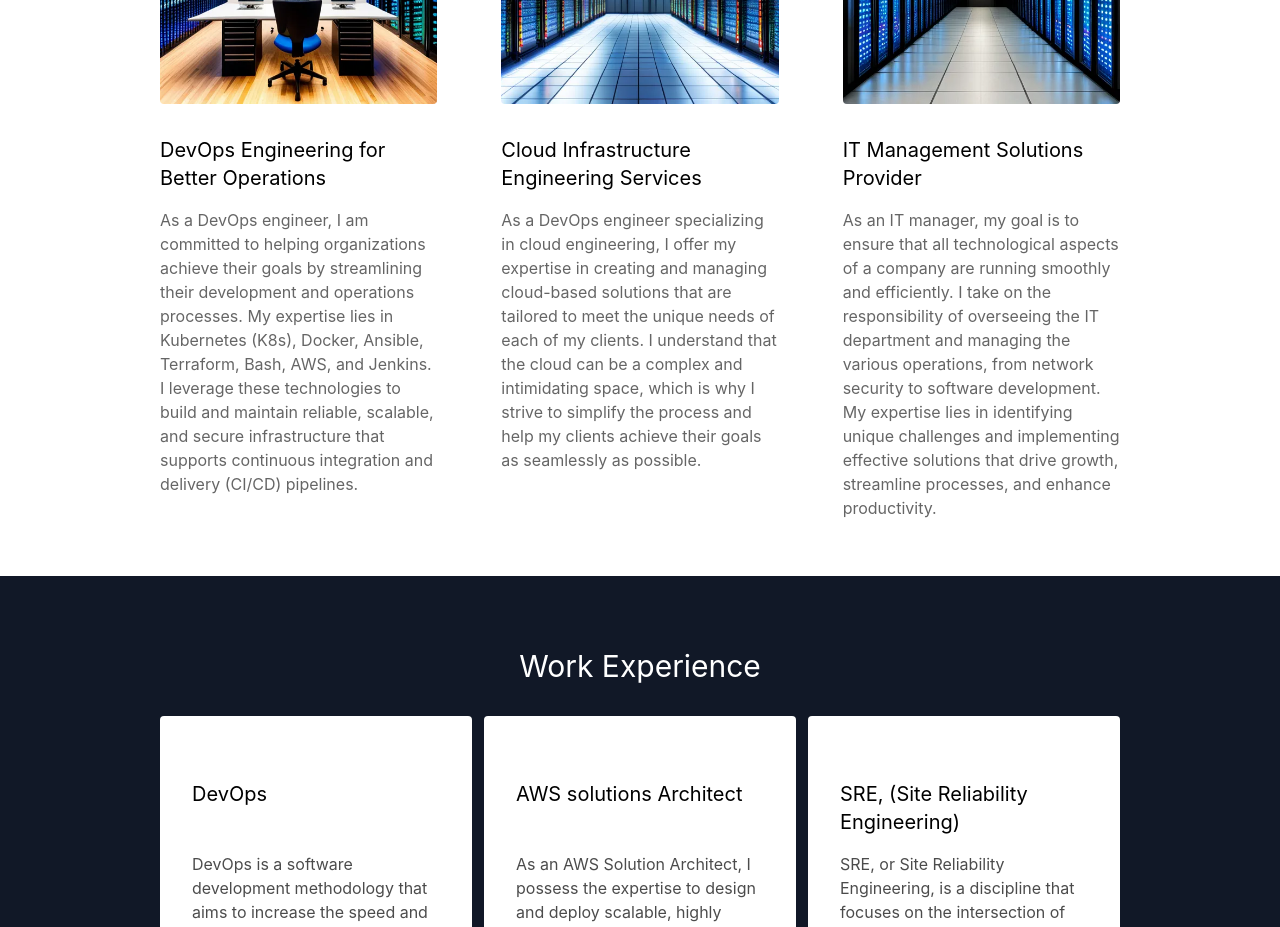
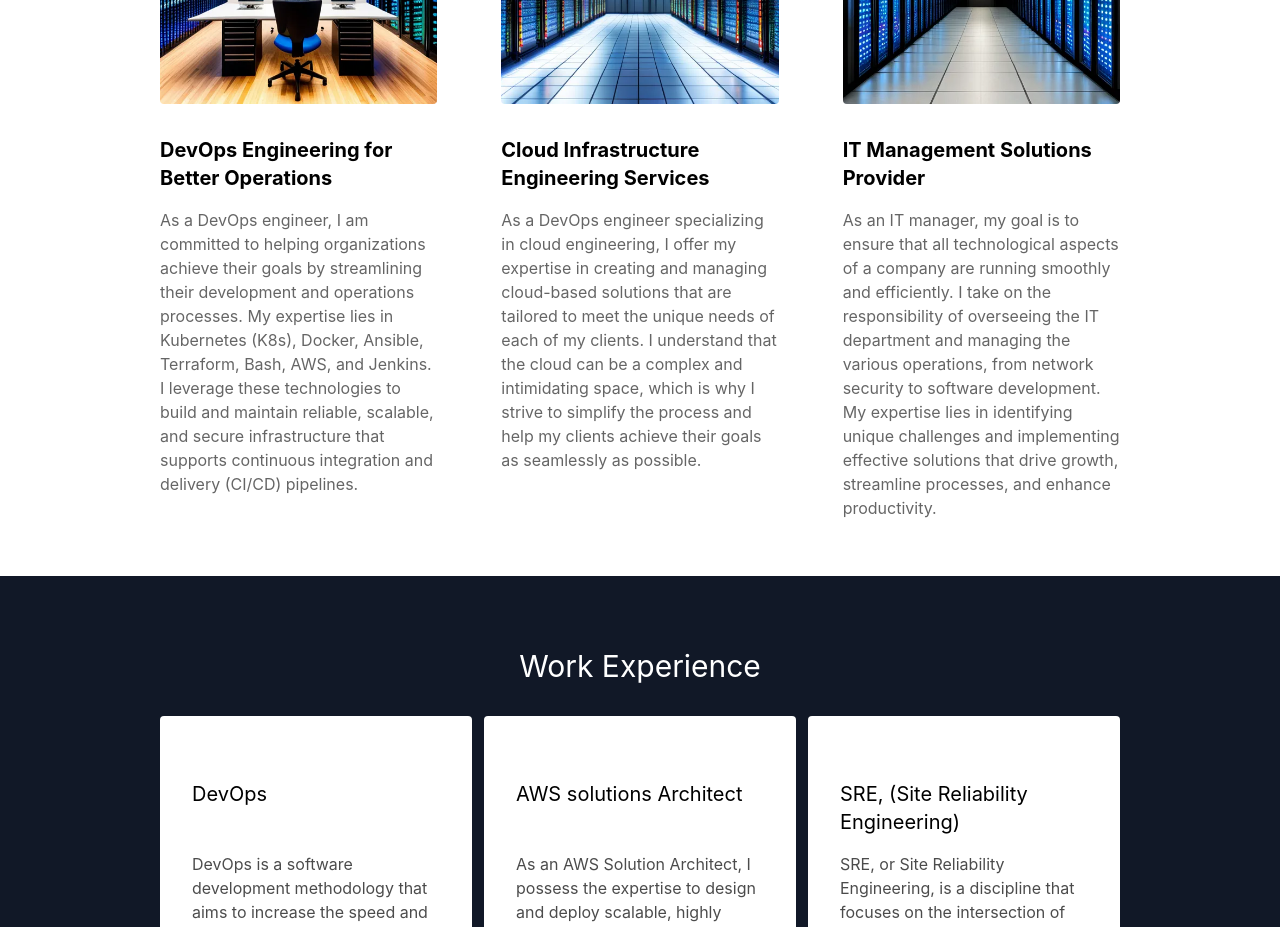
Before and after one commit to toseth97/spersis, a React (Create React App) app: page / in a window 1280 px wide. Shown: the part 1340-2267 px from the top of the page. Built offline with nearby package versions, Linux system fonts and the light colour scheme; the HTML template or start-up script is replaced by a standard one.

Commit message:
quick fix on experience css

```diff
--- a/src/components/Experience.js
+++ b/src/components/Experience.js
@@ -29,7 +29,7 @@ const Experience = () => {
                 <div className="mt-8 md:grid md:grid-cols-3 gap-3">
                     {experience.map((item) => (
                         <div className="dark:bg-gray-900 bg-white text-black dark:text-white   md:my-0 my-2 rounded p-8">
-                            <h1 className="text-xl md:my-8 my-2 h-10">
+                            <h1 className="text-xl md:my-8 my-2 md:h-10 h-15">
                                 {item.name}
                             </h1>
                             <p className="opacity-70">{item.body}</p>
--- a/src/components/Services.js
+++ b/src/components/Services.js
@@ -36,7 +36,9 @@ const Services = () => {
                             src={item.img}
                             alt={item.name}
                         />
-                        <h1 className="text-xl my-8 h-10">{item.name}</h1>
+                        <h1 className="text-xl my-8 h-10 font-bold">
+                            {item.name}
+                        </h1>
                         <p className="opacity-60 mb-8">{item.body}</p>
                     </div>
                 ))}
```
